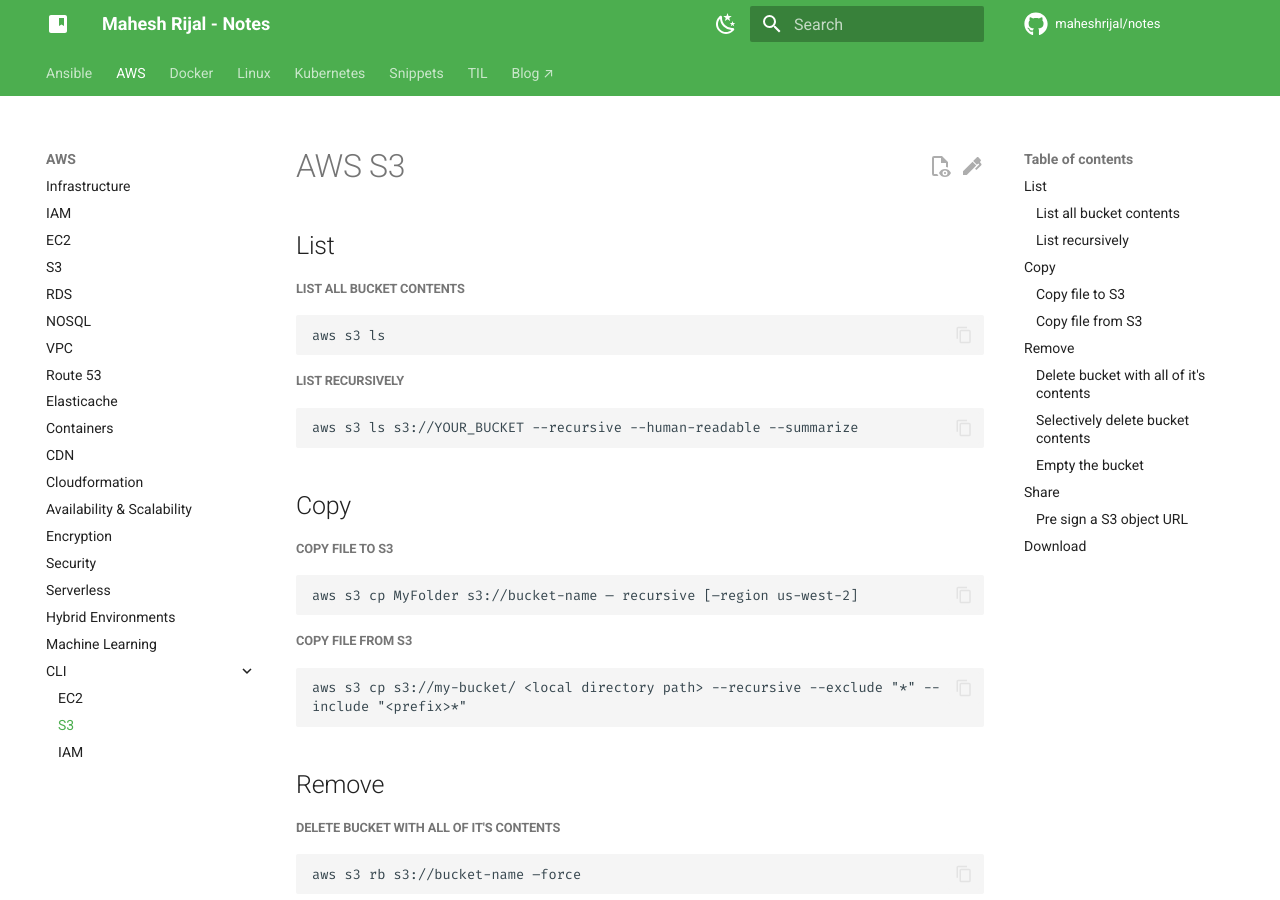
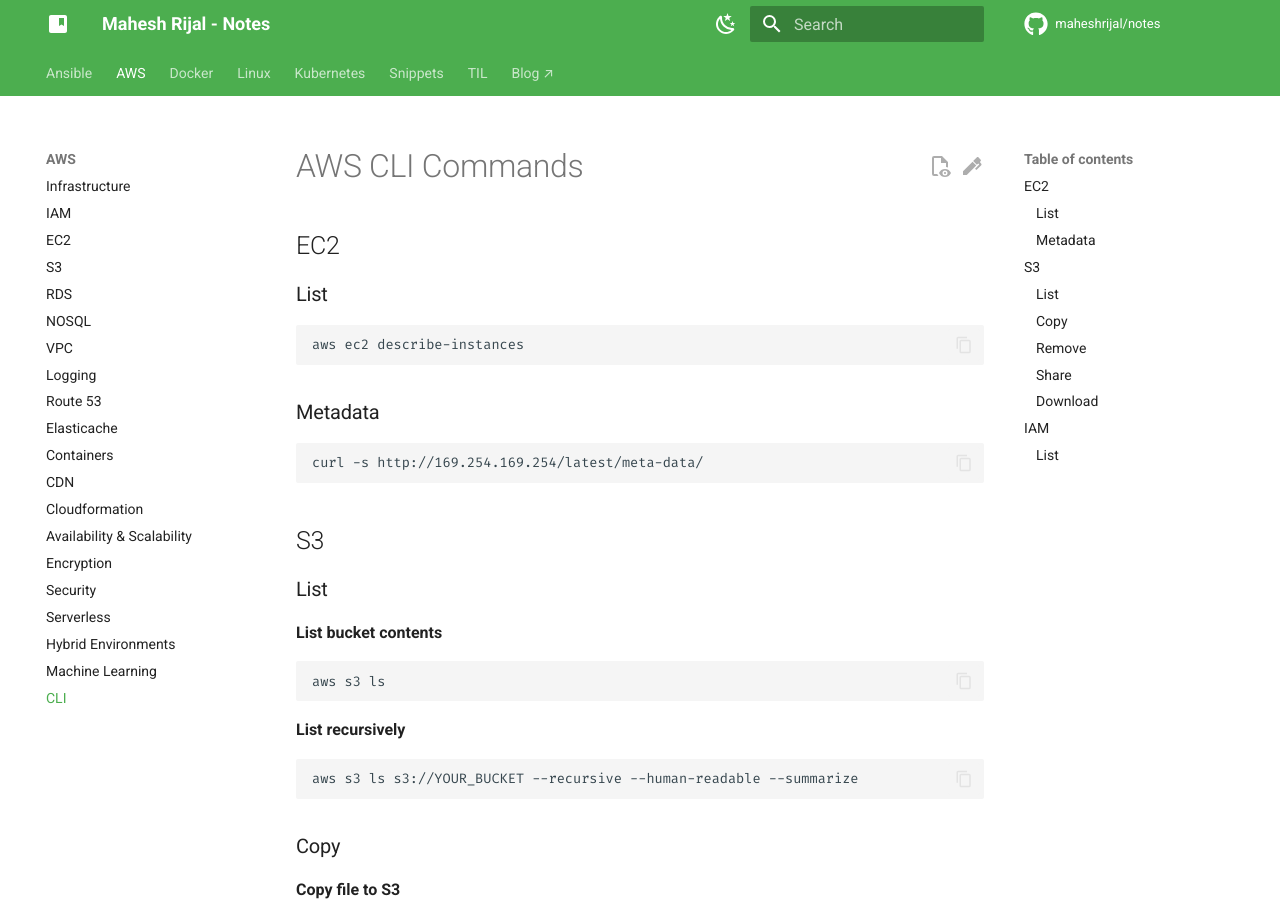
Before and after one commit to maheshrijal/notes, an MkDocs documentation site: the page built from docs/AWS/cli.md, in a window 1280 px wide and 900 px high. Built offline with MkDocs 1.6.1 and Material for MkDocs 9.7.7, drawn with Linux system fonts in a browser that asks for light colours; comment, search, counter and statistics services are not loaded; some of the changed text lies outside the part shown.

Commit message:
organize & restrcuture

````diff
--- a/docs/AWS/CLI/S3.md
+++ b/docs/AWS/cli.md
@@ -1,58 +1,77 @@
+---
+title: AWS CLI Commands
+---
 
-# AWS S3
+# AWS CLI Commands
 
-## List
+## EC2
 
-##### List all bucket contents
+### List
+
+```
+aws ec2 describe-instances
+```
+
+### Metadata
+
+```
+curl -s http://169.254.169.254/latest/meta-data/
+```
+
+## S3
+
+### List
+
+**List bucket contents**
 ```
 aws s3 ls
 ```
 
-##### List recursively
+**List recursively**
 
 ```
 aws s3 ls s3://YOUR_BUCKET --recursive --human-readable --summarize
 ```
 
-## Copy
+### Copy
 
-##### Copy file to S3
+**Copy file to S3**
 
 ```
 aws s3 cp MyFolder s3://bucket-name — recursive [–region us-west-2]
 
 ```
 
-##### Copy file from S3
+**Copy file from S3**
 
 ```
 aws s3 cp s3://my-bucket/ <local directory path> --recursive --exclude "*" --include "<prefix>*"
 ```
 
 
-## Remove
+### Remove
 
-##### Delete bucket with all of it's contents
+**Delete bucket with all of it's contents**
 
 ```
 aws s3 rb s3://bucket-name –force
 ```
 
-##### Selectively delete bucket contents
+**Selectively delete bucket contents**
 
 ```
 aws s3 rm s3://bucket-name --recursive --exclude "*" --include "*.tmp"
 ```
 
-##### Empty the bucket
+**Empty the bucket**
 
 ```
 aws s3 rm s3://bucketname --recursive
 ```
 
-## Share
+### Share
 
-##### Pre sign a S3 object URL
+**Pre sign a S3 object URL**
 
 ```
 aws s3 presign s3://DOC-EXAMPLE-BUCKET1/mydoc.txt --expires-in 604800
@@ -67,10 +86,19 @@ aws s3 presign s3://DOC-EXAMPLE-BUCKET1/mydoc.txt --expires-in 604800 --region a
 !!! note "S3 Endpoints"
     S3 endpoint URLs are in the format: `http://bucket-name.s3-website.Region.amazonaws.com`
 
-## Download
+### Download
 
 Downlad a S3 file with Pre-Signed URL
 
 ```
 wget -O filename ""
 ```
+
+## IAM
+
+### List
+
+**List all IAM Users**
+```
+aws iam list-users
+```
--- a/mkdocs.yml
+++ b/mkdocs.yml
@@ -82,6 +82,7 @@ nav:
       - RDS: "AWS/rds.md"
       - NOSQL: "AWS/nosql.md"
       - VPC: "AWS/vpc.md"
+      - Logging: "AWS/logging.md"
       - Route 53: "AWS/route53.md"
       - Elasticache: "AWS/elasticache.md"
       - Containers: "AWS/containers.md"
@@ -93,10 +94,7 @@ nav:
       - Serverless: "AWS/serverless.md"
       - Hybrid Environments: "AWS/hybrid-environments.md"
       - Machine Learning: "AWS/machine-learning.md"
-      - "CLI":
-          - EC2: "AWS/CLI/EC2.md"
-          - S3: "AWS/CLI/S3.md"
-          - IAM: "AWS/CLI/IAM.md"
+      - "CLI": "AWS/cli.md"
 
   - Docker:
       - Docker Info: "docker/docker-info.md"
@@ -111,6 +109,7 @@ nav:
       - VIM: "linux/vim.md"
       - WSL2: "linux/wsl.md"
       - Cron: "linux/cron.md"
+      - Grep: "linux/grep.md"
 
   - Kubernetes:
       - Intro: "k8s/intro.md"
````
Also changed, not shown: docs/AWS/CLI/EC2.md (deleted, +0 -13 lines), docs/AWS/CLI/IAM.md (deleted, +0 -9 lines), docs/AWS/cloudtrail.md (deleted, +0 -9 lines), docs/AWS/logging.md (+8 -0 lines), docs/AWS/serverless.md (+1 -1 lines), docs/index.md (+1 -1 lines), docs/linux/sed.md (deleted, +0 -1 lines).
